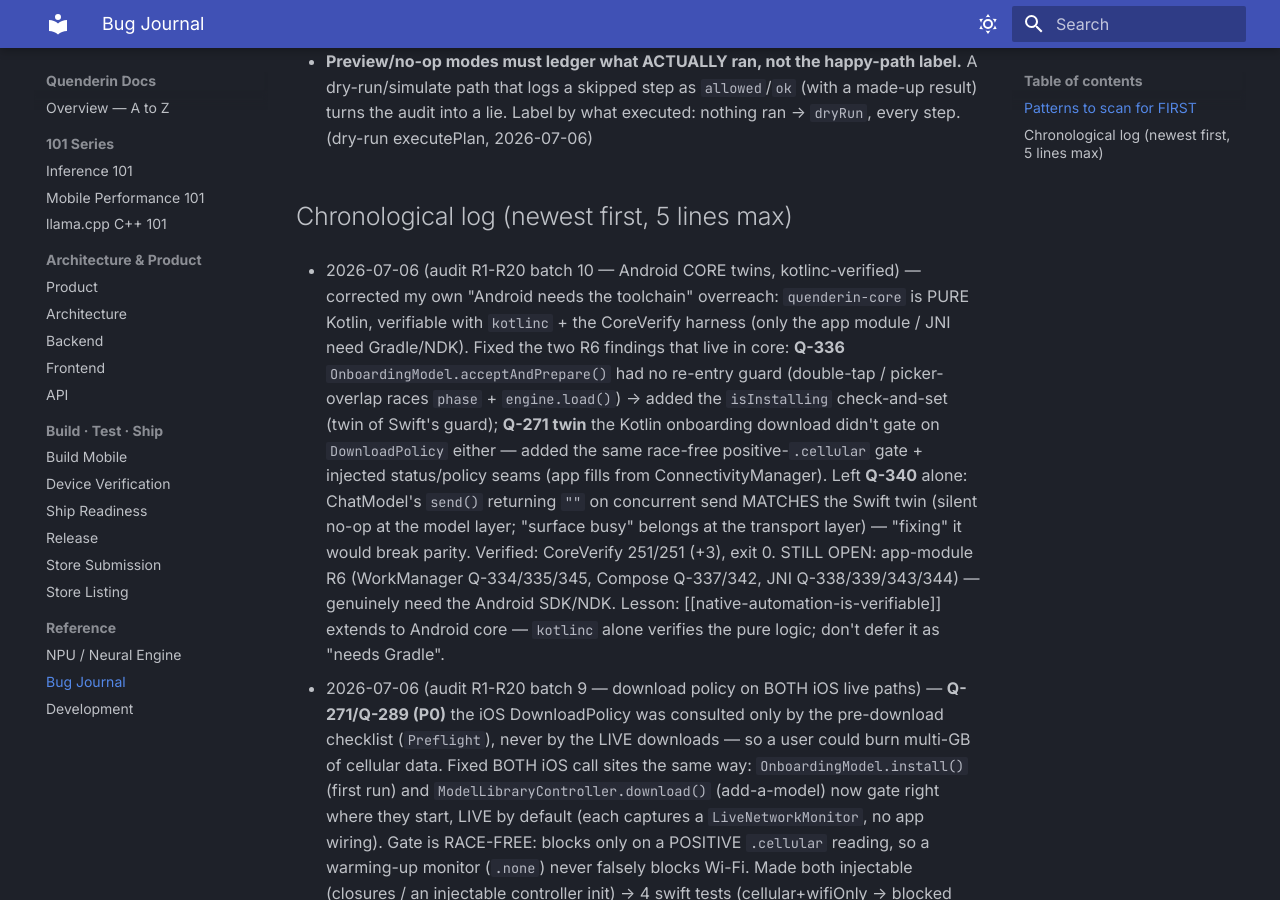
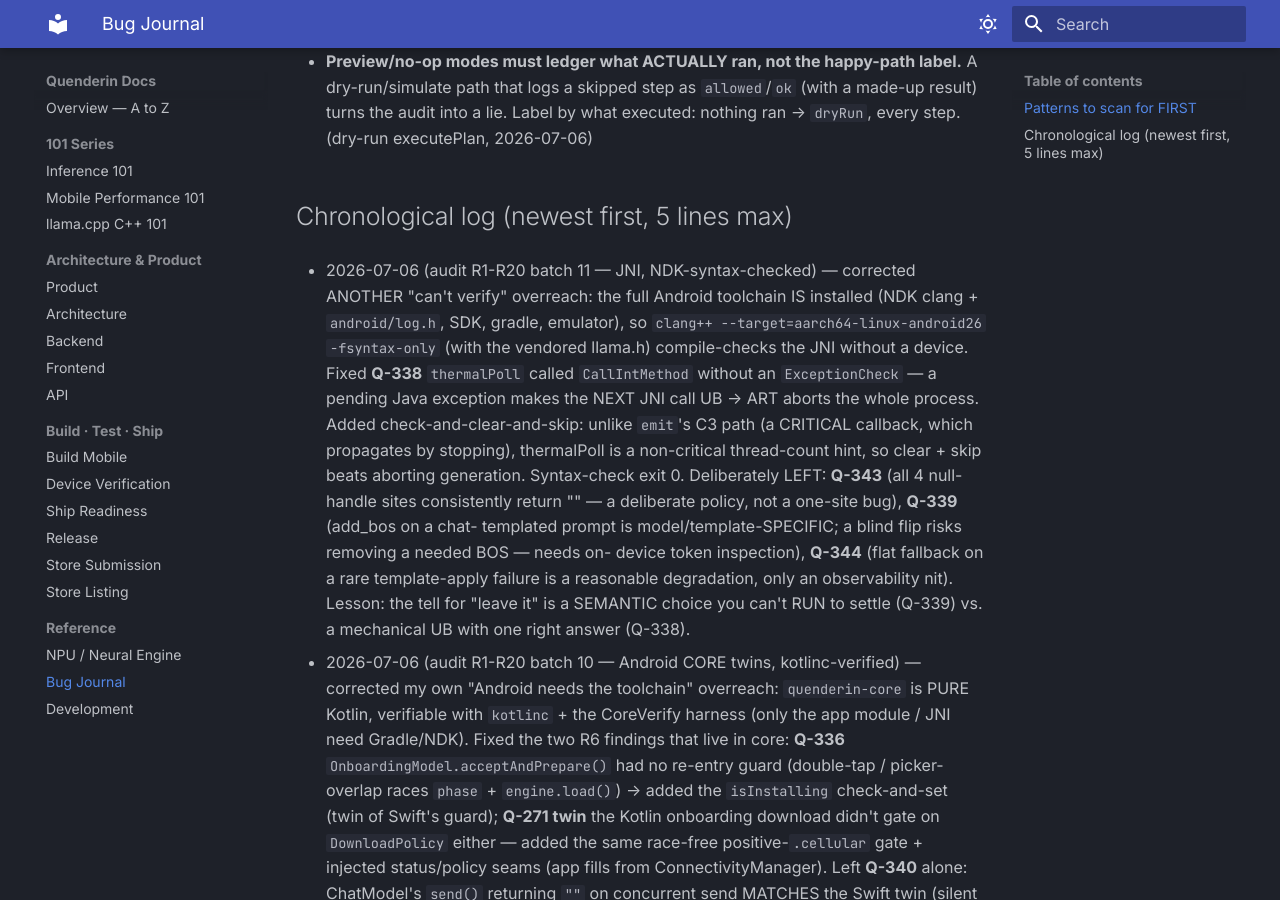
Before and after one commit to alikatgh/quenderin, an MkDocs documentation site: the page built from docs/BUG_JOURNAL.md, in a window 1280 px wide and 900 px high, scrolled down 11203 px. Built offline with MkDocs 1.6.1 and Material for MkDocs 9.7.7, drawn with Linux system fonts in a browser that asks for light colours.

Commit message:
fix(android-jni): Q-338 — ExceptionCheck after the thermalPoll upcall (no UB)
thermalPoll calls the Java recommendedThreads() via CallIntMethod but never
checked for a pending exception. If that upcall threw, the exception stayed
pending and the very next JNI call in the token loop (cancelled()/emit()) is
undefined behavior — ART aborts the whole process over a thermal hint.

Added check-and-clear-and-skip. This deliberately differs from emit's C3 path
(a CRITICAL callback, which propagates by returning false to stop generation):
thermalPoll is a non-critical optimization, so clearing the exception and
skipping the thread adjustment lets generation continue rather than crash.

Verified: the full Android toolchain is present, so this is compile-checked, not
hand-waved —
  clang++ --target=aarch64-linux-android26 -fsyntax-only -std=c++17 -Wall
  (with the vendored llama.h) → exit 0.

Left the other R6 JNI findings deliberately: Q-343 (all four null-handle sites
consistently return "" — a policy, not a one-site bug), Q-339 (add_bos on a
chat-templated prompt is model/template-specific — a blind flip risks dropping a
needed BOS; needs on-device token inspection), Q-344 (the flat fallback on a rare
template-apply failure is a reasonable degradation, an observability nit at most).

Co-Authored-By: Claude Fable 5 <noreply@anthropic.com>

```diff
--- a/docs/BUG_JOURNAL.md
+++ b/docs/BUG_JOURNAL.md
@@ -340,6 +340,20 @@ Cheap-to-write, cheap-to-read, expensive-to-skip. `grep -i <symptom>` this befor
   Label by what executed: nothing ran → `dryRun`, every step. (dry-run executePlan, 2026-07-06)
 
 ## Chronological log (newest first, 5 lines max)
+
+- 2026-07-06 (audit R1-R20 batch 11 — JNI, NDK-syntax-checked) — corrected ANOTHER "can't verify"
+  overreach: the full Android toolchain IS installed (NDK clang + `android/log.h`, SDK, gradle,
+  emulator), so `clang++ --target=aarch64-linux-android26 -fsyntax-only` (with the vendored llama.h)
+  compile-checks the JNI without a device. Fixed **Q-338** `thermalPoll` called `CallIntMethod`
+  without an `ExceptionCheck` — a pending Java exception makes the NEXT JNI call UB → ART aborts the
+  whole process. Added check-and-clear-and-skip: unlike `emit`'s C3 path (a CRITICAL callback, which
+  propagates by stopping), thermalPoll is a non-critical thread-count hint, so clear + skip beats
+  aborting generation. Syntax-check exit 0. Deliberately LEFT: **Q-343** (all 4 null-handle sites
+  consistently return "" — a deliberate policy, not a one-site bug), **Q-339** (add_bos on a chat-
+  templated prompt is model/template-SPECIFIC; a blind flip risks removing a needed BOS — needs on-
+  device token inspection), **Q-344** (flat fallback on a rare template-apply failure is a reasonable
+  degradation, only an observability nit). Lesson: the tell for "leave it" is a SEMANTIC choice you
+  can't RUN to settle (Q-339) vs. a mechanical UB with one right answer (Q-338).
 
 - 2026-07-06 (audit R1-R20 batch 10 — Android CORE twins, kotlinc-verified) — corrected my own
   "Android needs the toolchain" overreach: `quenderin-core` is PURE Kotlin, verifiable with
```
Also changed, not shown: 1 other file.
